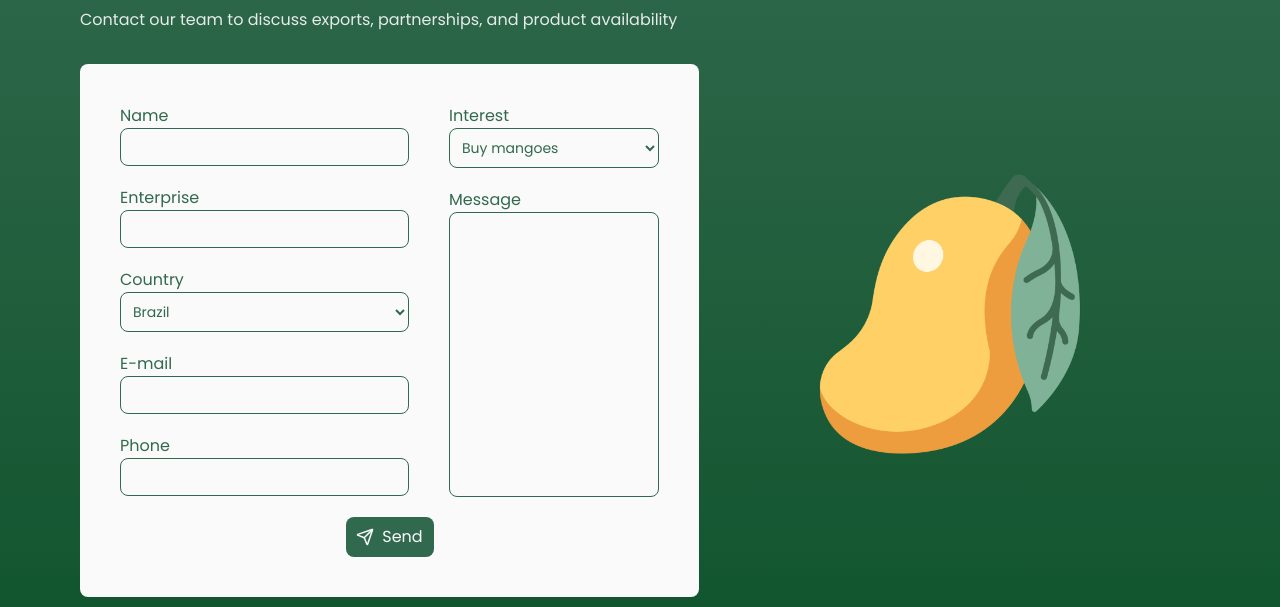
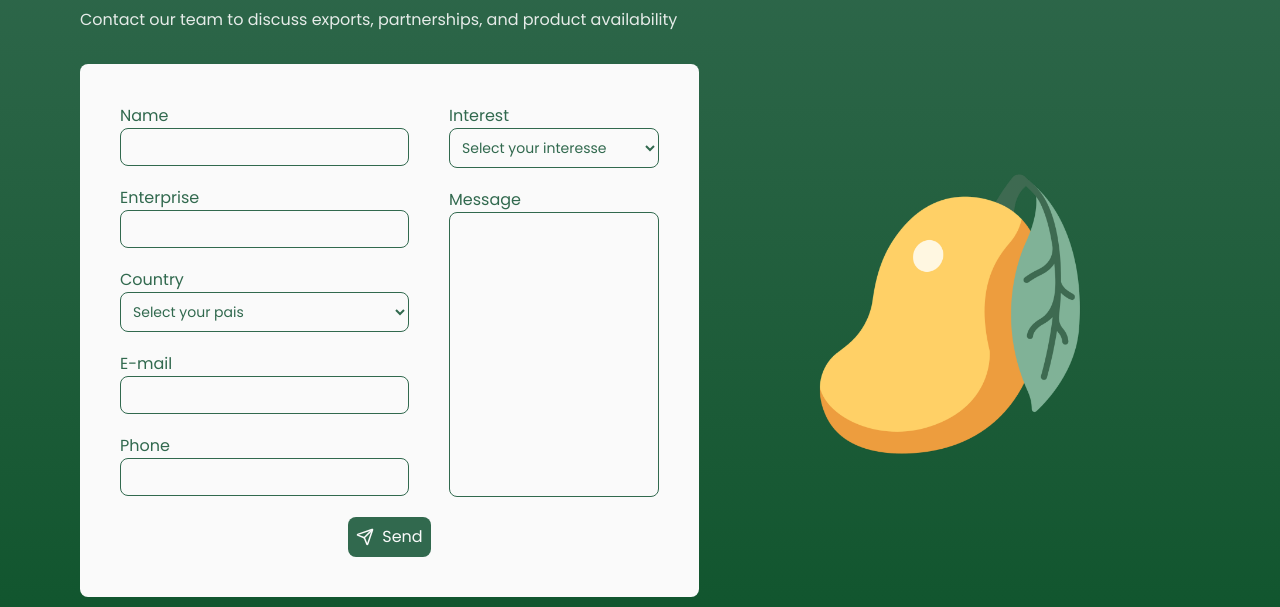
Before and after one commit to allessandrogomes/mangoman, a Next.js app: page / in a window 1280 px wide. Shown: the part 9431-10038 px from the top of the page. Built offline with nearby package versions, Linux system fonts and the light colour scheme.

Commit message:
feat: add functionality to contact form

```diff
--- a/app/components/RequestAQuote/Select/index.tsx
+++ b/app/components/RequestAQuote/Select/index.tsx
@@ -1,19 +1,42 @@
-
 interface ISelect {
   options: {
-        label: string
-        value: string
-    }[]
-    label: string
+    label: string;
+    value: string;
+  }[];
+  defaultOption: string;
+  name: string;
+  label: string;
+  value: string;
+  onChange: React.ChangeEventHandler<
+    HTMLInputElement | HTMLTextAreaElement | HTMLSelectElement
+  >;
 }
 
-export function Select({ options, label }: ISelect) {
+export function Select({
+  options,
+  defaultOption,
+  label,
+  value = '',
+  name,
+  onChange,
+}: ISelect) {
   return (
     <div className="flex flex-col w-full">
       <label>{label}</label>
-        <select className="border border-primary rounded-lg p-2 text-sm outline-none">
-            {options.map((option, index) => <option key={index} value={option.value}>{option.label}</option>)}
+      <select
+        name={name}
+        onChange={onChange}
+        value={value}
+        className="border border-primary rounded-lg p-2 text-sm outline-none"
+        required
+      >
+        <option value="">{defaultOption}</option>
+        {options.map((option, index) => (
+          <option key={index} value={option.value}>
+            {option.label}
+          </option>
+        ))}
       </select>
     </div>
-    )
+  );
 }
--- /dev/null
+++ b/app/components/RequestAQuote/Toast/index.tsx
@@ -0,0 +1,43 @@
+import { Check, CircleX } from 'lucide-react';
+import { useEffect } from 'react';
+import { createPortal } from 'react-dom';
+
+interface ToastProps {
+  message: string;
+  type?: 'success' | 'error';
+  visible: boolean;
+  onClose: () => void;
+  duration?: number;
+}
+
+export function Toast({
+  message,
+  type = 'success',
+  visible,
+  onClose,
+  duration = 5000,
+}: ToastProps) {
+  useEffect(() => {
+    if (!visible) return;
+
+    const timer = setTimeout(onClose, duration);
+    return () => clearTimeout(timer);
+  }, [visible, duration, onClose]);
+
+  if (!visible) return null;
+
+  return createPortal(
+    <div
+      className={`
+        fixed mx-5 md:mx-0 bottom-4 md:right-4 z-[9999]
+        flex items-center gap-1
+        px-4 py-3 rounded-lg shadow-lg text-sm text-white
+        ${type === 'success' ? 'bg-green-600' : 'bg-red-600'}
+      `}
+    >
+      {type === 'success' ? <Check /> : <CircleX />}
+      {message}
+    </div>,
+    document.body,
+  );
+}
--- a/app/components/RequestAQuote/index.tsx
+++ b/app/components/RequestAQuote/index.tsx
@@ -1,59 +1,159 @@
 /* eslint-disable @next/next/no-img-element */
-import { forwardRef } from 'react';
+import { forwardRef, useState } from 'react';
 import { HeaderSection } from '../shared/HeaderSection';
 import { SectionLayout } from '../shared/SectionLayout';
 import { Input } from './Input';
 import { Select } from './Select';
-import { Send } from 'lucide-react';
+import { LoaderCircle, Send } from 'lucide-react';
+import { Toast } from './Toast';
 
 const countries = [
-  { label: 'Brazil', value: 'BR' },
-  { label: 'United States', value: 'US' },
-  { label: 'Canada', value: 'CA' },
-  { label: 'Mexico', value: 'MX' },
+  { label: 'Brazil', value: 'Brasil' },
+  { label: 'United States', value: 'Estados Unidos' },
+  { label: 'Canada', value: 'Canadá' },
+  { label: 'Mexico', value: 'México' },
 
-  { label: 'Argentina', value: 'AR' },
-  { label: 'Chile', value: 'CL' },
-  { label: 'Colombia', value: 'CO' },
-  { label: 'Peru', value: 'PE' },
-  { label: 'Uruguay', value: 'UY' },
-  { label: 'Paraguay', value: 'PY' },
+  { label: 'Argentina', value: 'Argentina' },
+  { label: 'Chile', value: 'Chile' },
+  { label: 'Colombia', value: 'Colômbia' },
+  { label: 'Peru', value: 'Peru' },
+  { label: 'Uruguay', value: 'Uruguai' },
+  { label: 'Paraguay', value: 'Paraguai' },
 
-  { label: 'Portugal', value: 'PT' },
-  { label: 'Spain', value: 'ES' },
-  { label: 'France', value: 'FR' },
-  { label: 'Germany', value: 'DE' },
-  { label: 'Italy', value: 'IT' },
-  { label: 'United Kingdom', value: 'GB' },
-  { label: 'Netherlands', value: 'NL' },
-  { label: 'Belgium', value: 'BE' },
-  { label: 'Switzerland', value: 'CH' },
+  { label: 'Portugal', value: 'Portugal' },
+  { label: 'Spain', value: 'Espanha' },
+  { label: 'France', value: 'França' },
+  { label: 'Germany', value: 'Alemanha' },
+  { label: 'Italy', value: 'Itália' },
+  { label: 'United Kingdom', value: 'Reino Unido' },
+  { label: 'Netherlands', value: 'Países Baixos' },
+  { label: 'Belgium', value: 'Bélgica' },
+  { label: 'Switzerland', value: 'Suíça' },
 
-  { label: 'China', value: 'CN' },
-  { label: 'Japan', value: 'JP' },
-  { label: 'South Korea', value: 'KR' },
-  { label: 'India', value: 'IN' },
+  { label: 'China', value: 'China' },
+  { label: 'Japan', value: 'Japão' },
+  { label: 'South Korea', value: 'Coreia do Sul' },
+  { label: 'India', value: 'Índia' },
 
-  { label: 'Australia', value: 'AU' },
-  { label: 'New Zealand', value: 'NZ' },
+  { label: 'Australia', value: 'Austrália' },
+  { label: 'New Zealand', value: 'Nova Zelândia' },
 
-  { label: 'South Africa', value: 'ZA' },
-  { label: 'Egypt', value: 'EG' },
+  { label: 'South Africa', value: 'África do Sul' },
+  { label: 'Egypt', value: 'Egito' },
 
-  { label: 'United Arab Emirates', value: 'AE' },
-  { label: 'Saudi Arabia', value: 'SA' },
-  { label: 'Other', value: 'OTHER' },
+  { label: 'United Arab Emirates', value: 'Emirados Árabes Unidos' },
+  { label: 'Saudi Arabia', value: 'Arábia Saudita' },
+
+  { label: 'Other', value: 'Outro' },
 ];
 
 const interests = [
-  { label: 'Buy mangoes', value: 'purchase' },
-  { label: 'Business partnership', value: 'partnership' },
-  { label: 'International distribution', value: 'distribution' },
-  { label: 'Export information', value: 'export_info' },
-  { label: 'Other matters', value: 'other' },
+  { label: 'Buy mangoes', value: 'Compra de mangas' },
+  { label: 'Business partnership', value: 'Parceria comercial' },
+  { label: 'International distribution', value: 'Distribuição internacional' },
+  { label: 'Export information', value: 'Informações sobre exportação' },
+  { label: 'Other matters', value: 'Outros assuntos' },
 ];
 
+type FormData = {
+  nome: string;
+  empresa: string;
+  pais: string;
+  email: string;
+  telefone: string;
+  interesse: string;
+  mensagem: string;
+};
+
+type Toast = {
+  message: string;
+  visible: boolean;
+  type: 'success' | 'error';
+};
+
 export const RequestAQuote = forwardRef<HTMLElement>((_, ref) => {
+  const [isLoading, setIsLoading] = useState(false);
+  const [formData, setFormData] = useState<FormData>({
+    nome: '',
+    empresa: '',
+    pais: '',
+    email: '',
+    telefone: '',
+    interesse: '',
+    mensagem: '',
+  });
+  const [toast, setToast] = useState<Toast>({
+    message: '',
+    visible: true,
+    type: 'success',
+  });
+
+  const handleChange = (
+    e: React.ChangeEvent<
+      HTMLInputElement | HTMLTextAreaElement | HTMLSelectElement
+    >,
+  ) => {
+    const { name, value } = e.target;
+
+    setFormData((prev) => ({
+      ...prev,
+      [name]: value,
+    }));
+  };
+
+  const handleSubmit = async (e: React.FormEvent<HTMLFormElement>) => {
+    e.preventDefault();
+
+    setIsLoading(true);
+
+    try {
+      const response = await fetch(
+        'https://formsubmit.co/791e9e93113511da7125642bfbac7012',
+        {
+          method: 'POST',
+          body: JSON.stringify(formData),
+          headers: {
+            'Content-Type': 'application/json',
+            Accept: 'application/json',
+          },
+        },
+      );
+
+      if (!response.ok) {
+        throw new Error();
+      }
+
+      resetForm();
+
+      setToast({
+        message: 'Message sent successfully, we will contact you.',
+        type: 'success',
+        visible: true,
+      });
+    } catch {
+      setToast({
+        message:
+          'Something went wrong. Please try again later or contact us through one of our official channels.',
+        type: 'error',
+        visible: false,
+      });
+    } finally {
+      setIsLoading(false);
+    }
+  };
+
+  const resetForm = () => {
+    setFormData({
+      nome: '',
+      empresa: '',
+      pais: '',
+      email: '',
+      telefone: '',
+      interesse: '',
+      mensagem: '',
+    });
+  };
+
   return (
     <SectionLayout
       className="bg-gradient-to-b from-primary to-green-900 pb-20"
@@ -67,31 +167,101 @@ export const RequestAQuote = forwardRef<HTMLElement>((_, ref) => {
       />
 
       <div className="flex flex-wrap w-full">
-        <form className="flex flex-1 flex-col bg-secondary rounded-lg p-10 w-full">
+        <form
+          onSubmit={handleSubmit}
+          className="flex flex-1 flex-col bg-secondary rounded-lg p-10 w-full"
+        >
           <div className="flex flex-col md:flex-row items-stretch gap-5 md:gap-10 w-full">
             <div className="w-full lg:flex-1 flex flex-col gap-5">
-              <Input id="name" label="Name" />
-              <Input id="enterprise" label="Enterprise" />
-              <Select options={countries} label="Country" />
-              <Input id="email" label="E-mail" type="email" />
-              <Input id="phone" label="Phone" />
+              <Input
+                id="nome"
+                name="nome"
+                label="Name"
+                value={formData.nome}
+                onChange={handleChange}
+              />
+              <Input
+                name="empresa"
+                id="empresa"
+                label="Enterprise"
+                value={formData.empresa}
+                onChange={handleChange}
+              />
+              <Select
+                name="pais"
+                options={countries}
+                label="Country"
+                defaultOption="Select your pais"
+                value={formData.pais}
+                onChange={handleChange}
+              />
+              <Input
+                id="email"
+                name="email"
+                label="E-mail"
+                type="email"
+                value={formData.email}
+                onChange={handleChange}
+              />
+              <Input
+                id="telefone"
+                name="telefone"
+                label="Phone"
+                value={formData.telefone}
+                onChange={handleChange}
+              />
             </div>
             <div className="w-full lg:flex-1 flex flex-col gap-5">
-              <Select options={interests} label="Interest" />
+              <Select
+                name="interesse"
+                options={interests}
+                label="Interest"
+                defaultOption="Select your interesse"
+                value={formData.interesse}
+                onChange={handleChange}
+              />
               <div className="flex flex-col">
                 <label>Message</label>
-                <textarea className="w-full min-h-[200px] md:min-h-[285px] border border-primary rounded-lg p-2 text-sm outline-none resize-none" />
+                <textarea
+                  name="mensagem"
+                  onChange={handleChange}
+                  value={formData.mensagem}
+                  className="w-full min-h-[200px] md:min-h-[285px] border border-primary rounded-lg p-2 text-sm outline-none resize-none"
+                  required
+                />
               </div>
             </div>
           </div>
           <button
-            type="button"
-            className="flex items-center justify-center gap-2 cursor-pointer bg-primary text-secondary h-10 w-22 mt-5 rounded-lg hover:opacity-90 self-center"
+            type="submit"
+            disabled={isLoading}
+            className="flex items-center justify-center gap-2 cursor-pointer bg-primary text-secondary h-10 w-max px-2 mt-5 rounded-lg hover:opacity-90 self-center disabled:bg-gray-300 disabled:cursor-not-allowed"
           >
-            <Send size={18} />
-            Send
+            {isLoading ? (
+              <>
+                <LoaderCircle size={18} className="animate-spin" />
+                Sending
+              </>
+            ) : (
+              <>
+                <Send size={18} />
+                Send
+              </>
+            )}
           </button>
         </form>
+        <Toast
+          message={toast.message}
+          visible={toast.visible}
+          type={toast.type}
+          onClose={() =>
+            setToast({
+              message: '',
+              type: 'success',
+              visible: false,
+            })
+          }
+        />
 
         <div className="hidden lg:block flex-1 max-h-[500px]">
           <img
```
Also changed, not shown: app/components/RequestAQuote/Input/index.tsx (+30 -11 lines). Lines whose indentation alone changed are shown as unchanged.
